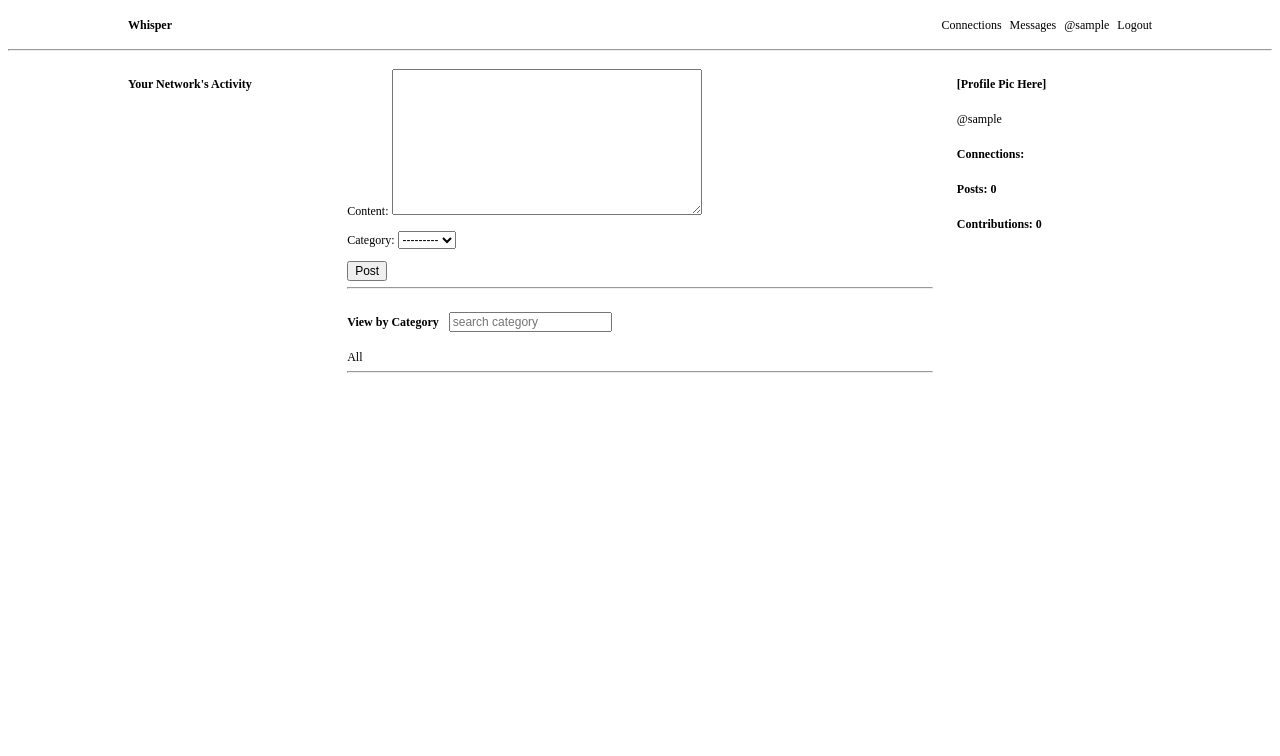
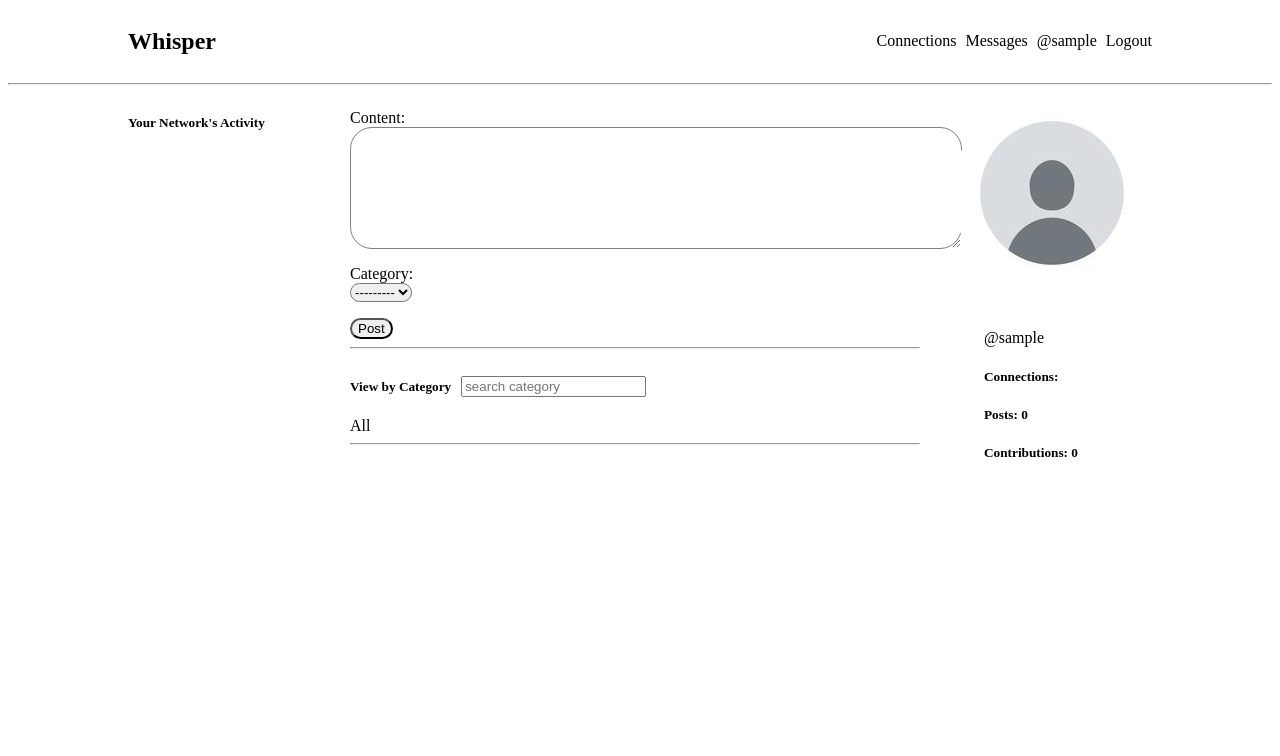
Before and after one commit to msrjr91/whisper, a Django app: page / in a window 1280 px wide. Shown: the top 756 px of the page. Before the commit the page ends 373 px from the top, so only its background shows below. Run offline with Django 4.2, Linux system fonts and the light colour scheme; the visitor is signed in with stand-in values (Sample User, id 1); data that the repository does not hold is empty.

Commit message:
styling changes

```diff
--- a/whisper/templates/home.html
+++ b/whisper/templates/home.html
@@ -41,18 +41,55 @@
   .all-posts::-webkit-scrollbar {
     display: none;
   }
+
+  #id_content {
+    display: block;
+    width: 100%;
+    height: 10vh;
+    border: 1px solid gray;
+    border-radius: 22px;
+    padding: 1.5em;
+  }
+
+  #id_category {
+    display: inline-block;
+    border-radius: 12px;
+  }
+  label {
+    display: block;
+  }
+  .post-input input {
+    display: inline-block;
+    border-radius: 12px;
+
+  }
+
+  .post-input p {
+    display: block;
+  }
+/*
+  .profile-view {
+    border: 1px solid black;
+  } */
+
+  .profile-view-info {
+    padding: 2rem;
+  }
 </style>
 
 <div class="home-container">
 
   <div class="recent_feed">
+    {% if request.user.is_authenticated %}
     <h5>Your Network's Activity</h5>
+    {% endif %}
   </div>
+
 
 
   <div class="home-posts">
     {% if request.user.is_authenticated %}
-    <div>
+    <div class="post-input">
       <form method="Post" action="">
         {% csrf_token %}
         {{form.as_p}}
@@ -102,11 +139,13 @@
   <div class="profile-view">
 
     {% if request.user.is_authenticated %}
-    <h5>[Profile Pic Here]</h5>
-    <a href="{% url 'profile' request.user.id%}">@{{request.user}}</a>
-    <h5>Connections: </h5>
-    <h5>Posts: {{post_count}}</h5>
-    <h5>Contributions: {{comment_count}}</h5>
+    <img src={{request.user.profile.avatar.url}} style="height: 200px; width: 200px; object-fit: cover; border-radius: 50%;"/>
+    <div class="profile-view-info">
+      <a href="{% url 'profile' request.user.id%}">@{{request.user}}</a>
+      <h5>Connections: </h5>
+      <h5>Posts: {{post_count}}</h5>
+      <h5>Contributions: {{comment_count}}</h5>
+    </div>
     {% endif %}
   </div>
 
--- a/whisper/templates/main.html
+++ b/whisper/templates/main.html
@@ -8,9 +8,9 @@
   <link rel="stylesheet" type="text/css" media="screen" href="{% static 'styles/main.css' %}">
   <title>Whisper</title>
   <style>
-    * {
+    /* * {
       font-size: 1.5vh;
-    }
+    } */
     a {
       text-decoration: none;
       color: black;
--- a/whisper/whisper_api/admin.py
+++ b/whisper/whisper_api/admin.py
@@ -5,6 +5,7 @@
 admin.site.register(Category)
 admin.site.register(Post)
 admin.site.register(Comment)
+
 # admin.site.register(Profile)
 # Show profile info in user model
 class UserProfile(admin.StackedInline):
--- a/whisper/whisper_api/forms.py
+++ b/whisper/whisper_api/forms.py
@@ -1,8 +1,14 @@
 from django.forms import ModelForm
-from .models import Post
+from django import forms
+from .models import Post, Profile
 
 class PostForm(ModelForm):
   class Meta:
     model = Post
     fields = '__all__'
     exclude = ['user', 'commented']
+
+class UpdateProfileForm(ModelForm):
+  class Meta:
+    model = Profile
+    fields = ['avatar']
--- a/whisper/whisper_api/models.py
+++ b/whisper/whisper_api/models.py
@@ -42,9 +42,12 @@
                                    related_name='followed_by',
                                    symmetrical=False,
                                    blank=True)
+  avatar = models.ImageField(null=True, default="Whisper/files/covers/default-avatar-profile-icon-of-social-media-user-vector.jpg")
+
 
   def __str__(self):
     return self.user.username
+
 
 @receiver(post_save, sender=User)
 def create_profile(sender, instance, created, **kwargs):
@@ -55,3 +58,9 @@
     user_profile.save()
 
 # post_save.connect(create_profile, sender=User)
+
+# class Avatar(models.Model):
+#   user = models.OneToOneField(User, on_delete=models.CASCADE)
+
+#   def __str__(self):
+#     return self.user
--- a/whisper/whisper_api/urls.py
+++ b/whisper/whisper_api/urls.py
@@ -1,5 +1,7 @@
 from django.urls import path
 from . import views
+from django.conf.urls.static import static
+from django.conf import settings
 
 urlpatterns = [
   path('login/', views.signin, name='signin'),
@@ -11,4 +13,7 @@
   path('updatepost/<str:pk>/', views.editPost, name='edit-post'),
   path('deletepost/<str:pk>/', views.deletePost, name='delete-post'),
   path('deletecomment/<str:pk>/', views.deleteComment, name='delete-comment'),
+  path('updateprofile/<str:pk>/', views.updateProfile, name='update-profile')
 ]
+
+urlpatterns += static(settings.MEDIA_URL, document_root=settings.MEDIA_ROOT)
--- a/whisper/whisper_api/views.py
+++ b/whisper/whisper_api/views.py
@@ -6,7 +6,7 @@
 from django.contrib.auth.decorators import login_required
 from django.contrib.auth import authenticate, login, logout
 from django.contrib.auth.forms import UserCreationForm
-from .forms import PostForm
+from .forms import PostForm, UpdateProfileForm
 
 # Create your views here.
 def signin(request):
@@ -161,6 +161,8 @@
   post_count = len(user.post_set.all())
   comment_count = len(user.comment_set.all())
   profile = Profile.objects.get(user_id=pk)
+  print("The PROFILE IS", profile)
+
   if request.method == "POST":
     current_profile = request.user.profile
     action = request.POST['follow']
@@ -174,10 +176,22 @@
              'posts': posts,
              'post_count': post_count,
              'comment_count': comment_count,
-             'profile': profile,}
+             'profile': profile}
   return render(request, 'profile.html', context)
 
 @login_required
-def updateUser(request):
+def updateProfile(request, pk):
+  user = request.user
+  profile = Profile.objects.get(user_id=pk)
+  form = UpdateProfileForm(instance=user)
+  if request.POST:
+    form = UpdateProfileForm(request.POST, request.FILES, instance=user)
+    print("THE REQUEST:", request.FILES)
+    if form.is_valid():
+      form.save()
+      return redirect('home')
 
-  return render(request, 'updateUser.html')
+
+  context = {'form': form,
+             'profile': profile}
+  return render(request, 'update_profile.html', context)
```
Also changed, not shown: whisper/templates/profile.html (+23 -3 lines), whisper/whisper_django/settings.py (+3 -10 lines), whisper/1191359874.jpeg (deleted), whisper/1191359874_Or2WLxt.jpeg (deleted), whisper/default-avatar-profile-icon-of-social-media-user-vector.jpg (deleted), whisper/default-avatar-profile-icon-of-social-media-user-vector_osIy25g.jpg (deleted).
